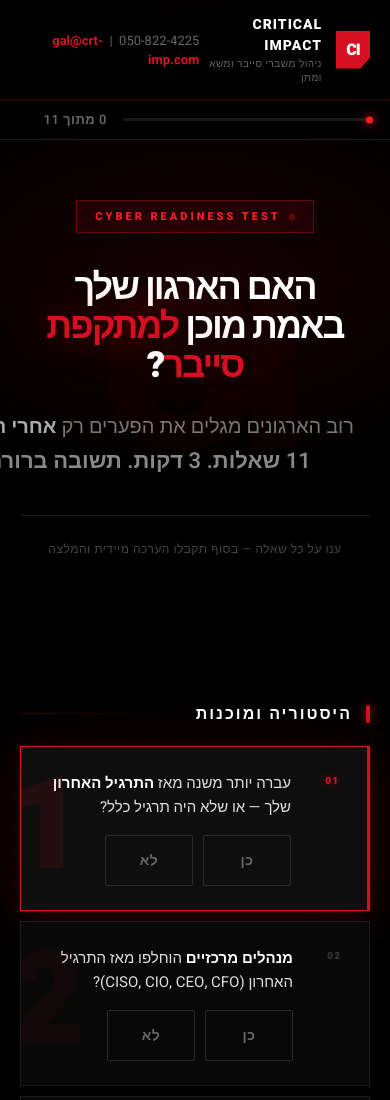
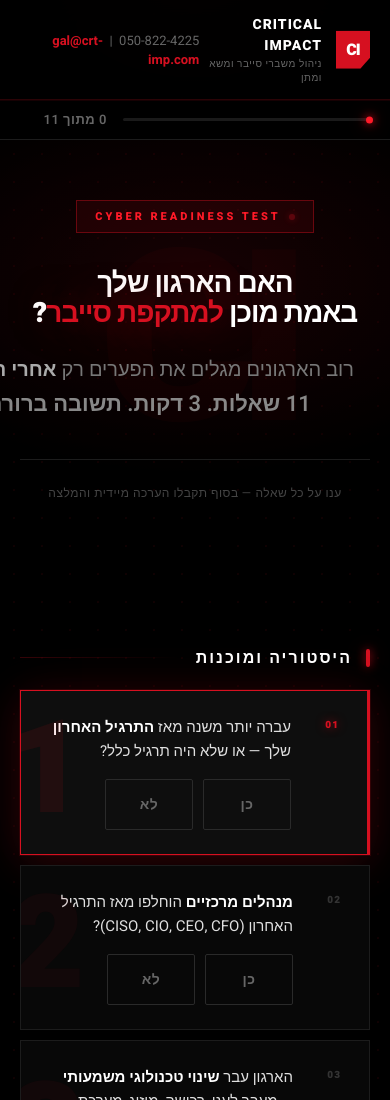
Before and after one commit to JonaCRT/Questionnaire, a plain HTML site: page index.html in a window 390 px wide. Shown: the top 1100 px of the page. Drawn offline with Linux system fonts and the light colour scheme.

Commit message:
Add styles for h1 element in index.html

```diff
--- a/index.html
+++ b/index.html
@@ -635,6 +635,11 @@ footer a { color: #3a3a3a; text-decoration: none; }
   .contact-modal          { padding: 28px 20px; }
   .btn-submit             { padding: 18px 32px; width: 100%; justify-content: center; }
   .result-actions         { flex-direction: column; }
+  h1 {
+    text-align: center;
+    letter-spacing: -1px;
+    font-size: clamp(28px, 7vw, 36px);
+  }
 }
 </style>
 </head>
```
